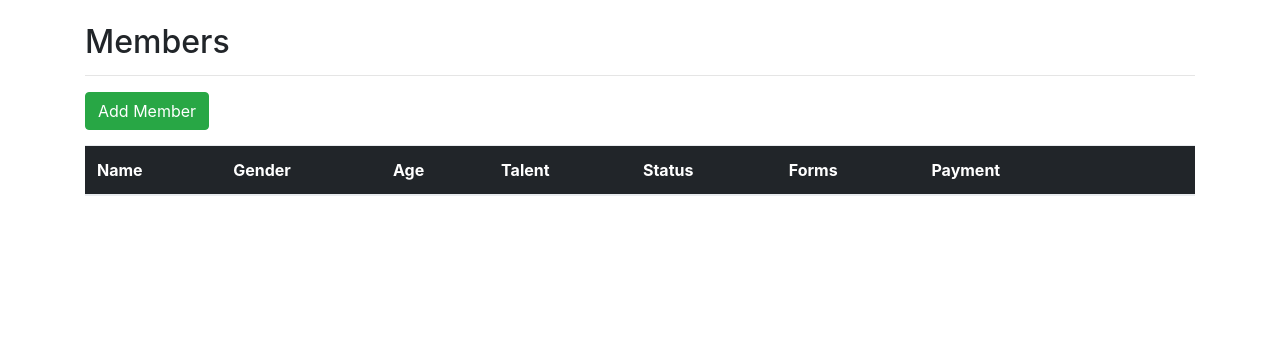
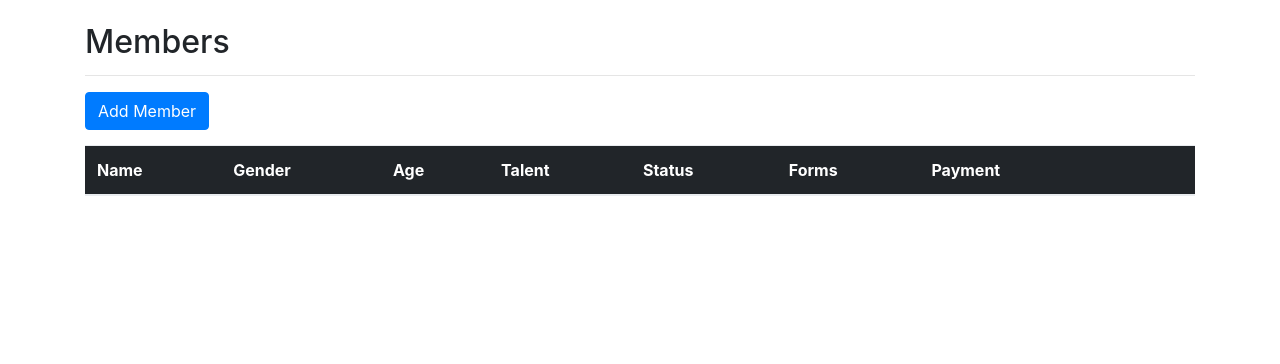
Before and after one commit to zhixuan1994/future-rockstars, a Flask app: page /members in a window 1280 px wide. Shown: the part 56-420 px from the top of the page. Run offline with Flask 2, Linux system fonts and the light colour scheme; data that the repository does not hold is empty; some libraries are stand-ins or nearby versions.

Commit message:
Updated button styles to be more clear and consistent

```diff
--- a/app/templates/members.html
+++ b/app/templates/members.html
@@ -6,7 +6,7 @@
     <hr>
 
     <div style="margin:15px 0px;">
-        <button type="button" class="btn btn-success" data-toggle="modal" data-target="#addMemberModal">
+        <button type="button" class="btn btn-primary" data-toggle="modal" data-target="#addMemberModal">
             Add Member
         </button>
     </div>
@@ -55,7 +55,7 @@
                     <td>
                         <form action="{{ url_for('checkOutMember') }}" method="post">
                             <input type="hidden" name="memberId" value="{{member.memberId}}" />
-                            <input type="submit" class="btn btn-success btn-sm" value="Check Out" />
+                            <input type="submit" class="btn btn-danger btn-sm" value="Check Out" />
                         </form>
                     </td>
                     {% endif %}
```
